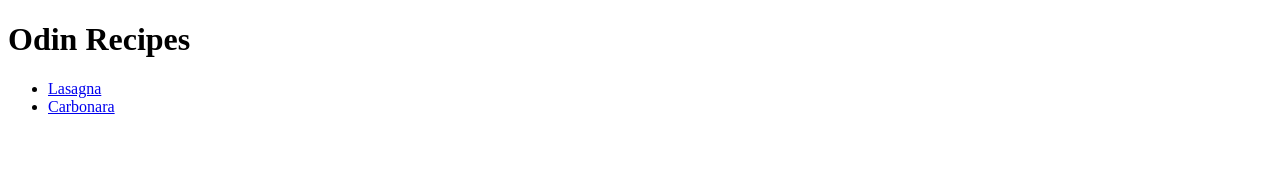
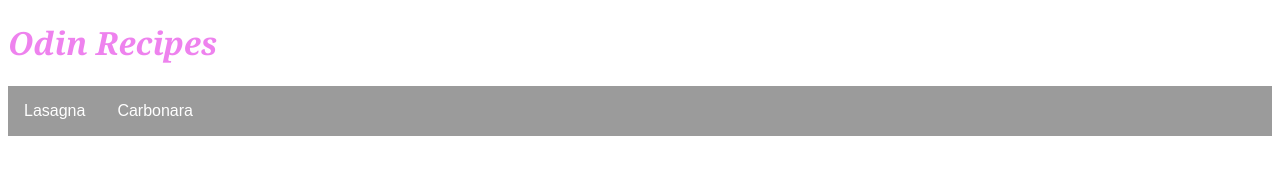
Before and after one commit to MREves/odin-recipes, a plain HTML site: page index.html in a window 1280 px wide. Drawn offline with Linux system fonts and the light colour scheme.

Commit message:
add basic css styles to all pages

```diff
--- a/index.html
+++ b/index.html
@@ -4,6 +4,7 @@
   <meta charset="UTF-8">
   <meta name="viewport" content="width=device-width, initial-scale=1.0">
   <title>Document</title>
+  <link rel="stylesheet" href="styles.css">
 </head>
 <body>
   <h1>Odin Recipes</h1>
--- /dev/null
+++ b/recipes/styles.css
@@ -0,0 +1,22 @@
+
+* {
+  background-color: rgb(243, 237, 237);
+}
+
+h1 {
+  color: violet;
+  font-family: Georgia, 'Times New Roman', Times, serif;
+  font-style: italic;
+}
+
+h2 {
+  color: violet;
+  font-family: Georgia, 'Times New Roman', Times, serif;
+  font-stretch: extra-expanded;
+  font-size: large;
+  font-style: italic;
+}
+
+p, li {
+  font-family: Arial, Helvetica, sans-serif;
+}
--- /dev/null
+++ b/styles.css
@@ -0,0 +1,31 @@
+
+h1 {
+  color: violet;
+  font-family: Georgia, 'Times New Roman', Times, serif;
+  font-style: italic;
+}
+
+ul {
+  list-style-type: none;
+  margin: 0;
+  padding: 0;
+  overflow: hidden;
+  background-color: #9b9b9b;
+}
+
+li {
+  float: left;
+  font-family: Arial, Helvetica, sans-serif
+}
+
+li a {
+  display: block;
+  color: white;
+  text-align: center;
+  padding: 16px;
+  text-decoration: none;
+}
+
+li a:hover {
+  background-color: #910094;
+}
```
Also changed, not shown: recipes/carbonara.html (+1 -0 lines).
